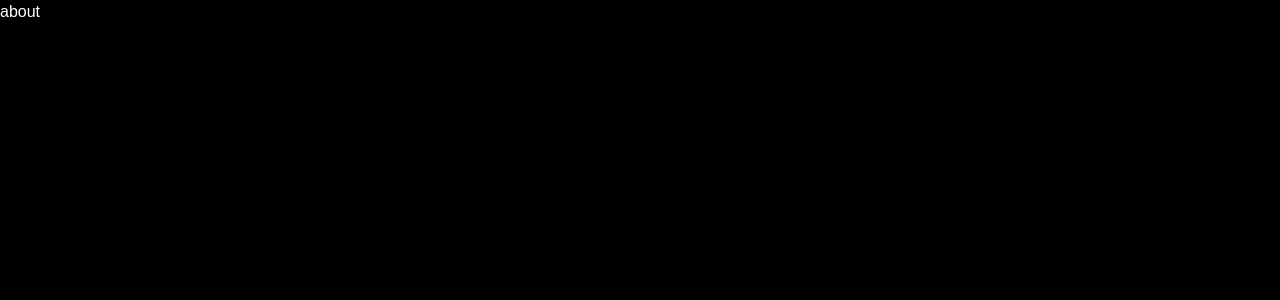
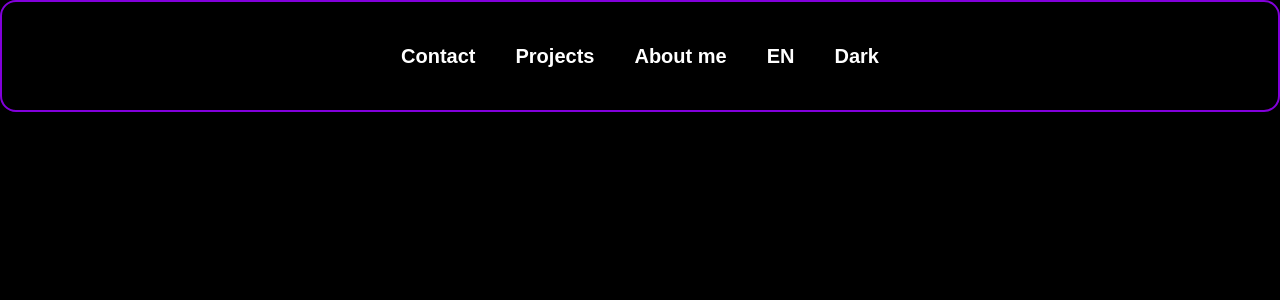
Before and after one commit to Rafael12Ma/Cv, a Next.js app: page /about in a window 1280 px wide. Shown: the top 300 px of the page. Built offline with nearby package versions, Linux system fonts and the light colour scheme.

Commit message:
navigation established

```diff
--- /dev/null
+++ b/app/(cv)/about/layout.jsx
@@ -0,0 +1,9 @@
+import Navigation from "@/components/Navigation/Navigation";
+
+export default function LayoutPageCV() {
+  return (
+    <>
+      <Navigation />
+    </>
+  );
+}
--- a/app/about/page.jsx
+++ b/app/(cv)/about/page.jsx
@@ -1,7 +1,7 @@
 export default function HomePage() {
   return (
     <>
-      <h1>about</h1>
+      <main></main>
     </>
   );
 }
--- /dev/null
+++ b/app/error.jsx
@@ -0,0 +1,9 @@
+"use client";
+
+export default function ErrorPage() {
+  return (
+    <>
+      <h1>An error occured !</h1>
+    </>
+  );
+}
--- a/app/not-found.jsx
+++ b/app/not-found.jsx
@@ -7,17 +7,24 @@ export default function NotFound() {
   const path = usePathname();
   return (
     <>
-      <main className="w-full gap-3 h-screen flex flex-col justify-center items-center text-2xl">
+      <main className="w-full gap-7 h-screen flex flex-col justify-center items-center text-2xl">
+        <h1 className="text-purple-900 2xl:text-8xl xl:text-7xl lg:text-4xl md:text-2xl  sm:text-xl">
+          Page not found!
+        </h1>
+        <div className="flex flex-col items-center justify-center">
           <h1>
             There is not such correct web url :{" "}
             <span className="text-purple-500">{path}</span>
           </h1>
+          <div className="flex items-center">
             <h2>Try this one </h2>
             <Link className="text-purple-500" href="/about">
               <button className="hover:bg-purple-500 active:animate-spin hover:text-black cursor-pointer p-2 rounded-l-2xl">
                 /about
               </button>
             </Link>
+          </div>
+        </div>
       </main>
     </>
   );
--- a/app/page.jsx
+++ b/app/page.jsx
@@ -8,7 +8,7 @@ export default function Home() {
         <div className="min-h-12 text-3xl font-mono">
           <TypedReact />
         </div>
-        <Link href="/home">
+        <Link href="/about">
           <button className="bg-purple-700 hover:bg-purple-600 p-3 rounded-2xl text-xl text-white cursor-pointer animate-pulse active:animate-ping ">
             Get started
           </button>
--- a/components/Navigation/Navigation.jsx
+++ b/components/Navigation/Navigation.jsx
@@ -3,10 +3,15 @@ import Link from "next/link";
 export default function Navigation() {
   return (
     <>
-      <nav>
+      <nav
+        className="flex justify-center p-10  border-purple-700 border-2 text-xl
+        font-semibold rounded-2xl gap-10"
+      >
         <Link href="/contact">Contact</Link>
         <Link href="/projects">Projects</Link>
         <Link href="/about">About me</Link>
+        <button>EN</button>
+        <button>Dark</button>
       </nav>
     </>
   );
```
Lines whose indentation alone changed are shown as unchanged.
